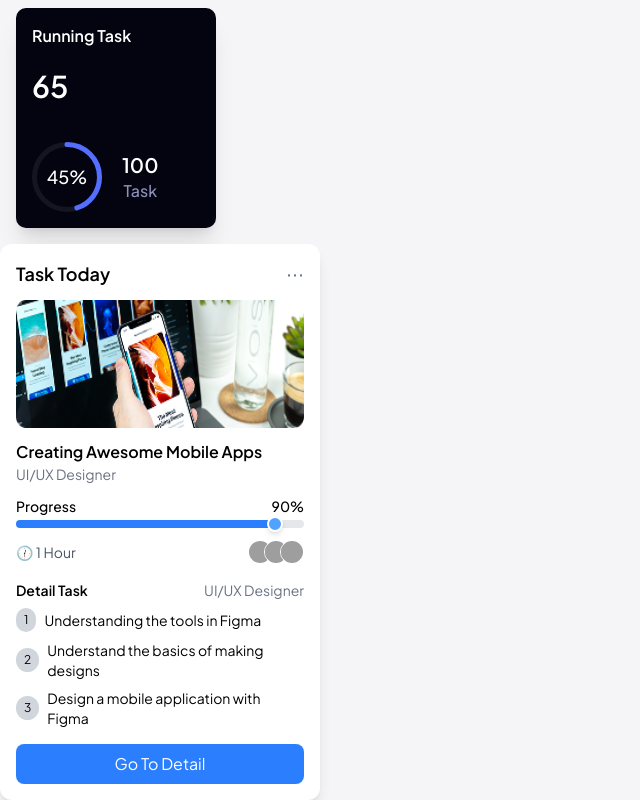
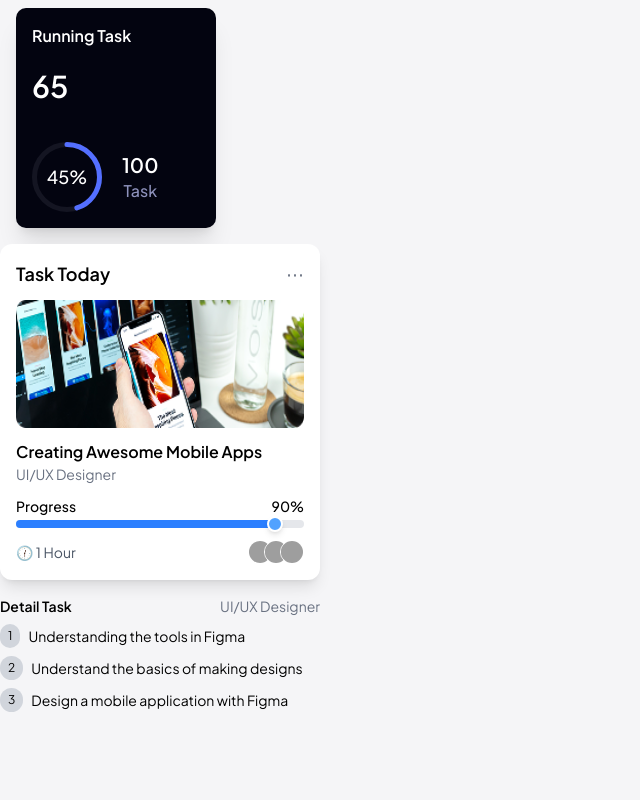
Before and after one commit to Evans-Asiedu/task-management, a React (Vite) app: page / in a window 1280 px wide. Shown: the part 376-1176 px from the top of the page, without its empty margins (0-640 px from the left). After the commit the page ends 1088 px from the top, so only its background shows below. Built offline with nearby package versions, Linux system fonts and the light colour scheme; grey boxes are pictures that could not be loaded.

Commit message:
Refactor task_card component to create TaskDetail component

```diff
--- a/src/App.jsx
+++ b/src/App.jsx
@@ -2,13 +2,15 @@ import { data } from "src/data";
 import RunningTask from "./components/RunningTask";
 import { Calendar } from "./components/Calendar";
 import { TaskCard } from "./components/task_card";
+import TaskDetails from "./components/TaskDetails";
 
 function App() {
   return (
     <>
       <Calendar />
       <RunningTask />
-      <TaskCard/>
+      <TaskCard />
+      <TaskDetails />
     </>
   );
 }
--- /dev/null
+++ b/src/components/TaskDetails.jsx
@@ -0,0 +1,28 @@
+import React, { Component } from "react";
+
+const TaskDetails = () => {
+  return (
+    <div className="mt-4 w-80">
+      <div className="flex justify-between items-center">
+        <p className="text-sm font-semibold">Detail Task</p>
+        <p className="text-gray-500 text-sm">UI/UX Designer</p>
+      </div>
+      <ul className="mt-2 space-y-2">
+        <li className="flex items-center space-x-2">
+          <span className="bg-gray-300 text-xs px-2 py-1 rounded-full">1</span>
+          <p className="text-sm">Understanding the tools in Figma</p>
+        </li>
+        <li className="flex items-center space-x-2">
+          <span className="bg-gray-300 text-xs px-2 py-1 rounded-full">2</span>
+          <p className="text-sm">Understand the basics of making designs</p>
+        </li>
+        <li className="flex items-center space-x-2">
+          <span className="bg-gray-300 text-xs px-2 py-1 rounded-full">3</span>
+          <p className="text-sm">Design a mobile application with Figma</p>
+        </li>
+      </ul>
+    </div>
+  );
+};
+
+export default TaskDetails;
--- a/src/components/task_card.jsx
+++ b/src/components/task_card.jsx
@@ -15,7 +15,9 @@ export function TaskCard() {
       />
 
       {/* Task Title & Role */}
-        <h3 className="text-md font-semibold mt-3">Creating Awesome Mobile Apps</h3>
+      <h3 className="text-md font-semibold mt-3">
+        Creating Awesome Mobile Apps
+      </h3>
       <p className="text-gray-500 text-sm">UI/UX Designer</p>
 
       {/* Progress Bar */}
@@ -27,7 +29,10 @@ export function TaskCard() {
 
         <div className="relative w-full bg-gray-200 h-2 rounded-full mt-1">
           {/* Progress Fill */}
-            <div className="bg-blue-500 h-2 rounded-full" style={{ width: "90%" }}></div>
+          <div
+            className="bg-blue-500 h-2 rounded-full"
+            style={{ width: "90%" }}
+          ></div>
 
           {/* Circular Indicator */}
           <div
@@ -36,7 +41,6 @@ export function TaskCard() {
             style={{ left: "90%" }}
           ></div>
         </div>
-
       </div>
 
       {/* Time & Avatars */}
@@ -45,38 +49,22 @@ export function TaskCard() {
           <span className="text-gray-600 text-sm">🕧 1 Hour</span>
         </div>
         <div className="flex -space-x-2">
-            <img src="/avatar1.jpg" className="w-6 h-6 rounded-full border border-white" />
-            <img src="/avatar2.jpg" className="w-6 h-6 rounded-full border border-white" />
-            <img src="/avatar3.jpg" className="w-6 h-6 rounded-full border border-white" />
+          <img
+            src="/avatar1.jpg"
+            className="w-6 h-6 rounded-full border border-white"
+          />
+          <img
+            src="/avatar2.jpg"
+            className="w-6 h-6 rounded-full border border-white"
+          />
+          <img
+            src="/avatar3.jpg"
+            className="w-6 h-6 rounded-full border border-white"
+          />
         </div>
       </div>
 
-        {/* Detail Task Section */}
-        <div className="mt-4">
-            <div className="flex justify-between items-center">
-                <p className="text-sm font-semibold">Detail Task</p>
-                <p className="text-gray-500 text-sm">UI/UX Designer</p>
-            </div>
-          <ul className="mt-2 space-y-2">
-            <li className="flex items-center space-x-2">
-              <span className="bg-gray-300 text-xs px-2 py-1 rounded-full">1</span>
-              <p className="text-sm">Understanding the tools in Figma</p>
-            </li>
-            <li className="flex items-center space-x-2">
-              <span className="bg-gray-300 text-xs px-2 py-1 rounded-full">2</span>
-              <p className="text-sm">Understand the basics of making designs</p>
-            </li>
-            <li className="flex items-center space-x-2">
-              <span className="bg-gray-300 text-xs px-2 py-1 rounded-full">3</span>
-              <p className="text-sm">Design a mobile application with Figma</p>
-            </li>
-          </ul>
-        </div>
-
       {/* Go To Detail Button */}
-        <button className="bg-blue-500 text-white w-full py-2 rounded-lg mt-4 cursor-pointer">
-          Go To Detail
-        </button>
     </div>
   );
 }
```
Lines whose indentation alone changed are shown as unchanged.
